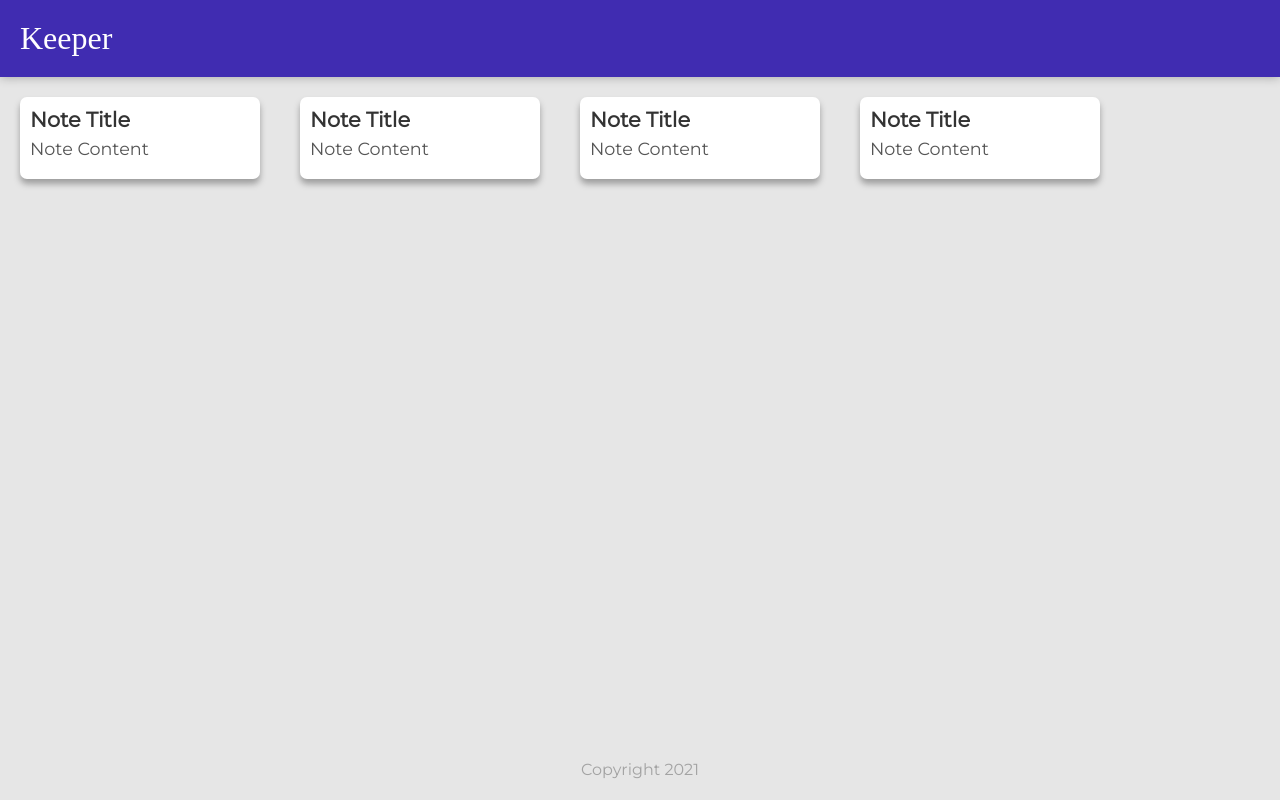
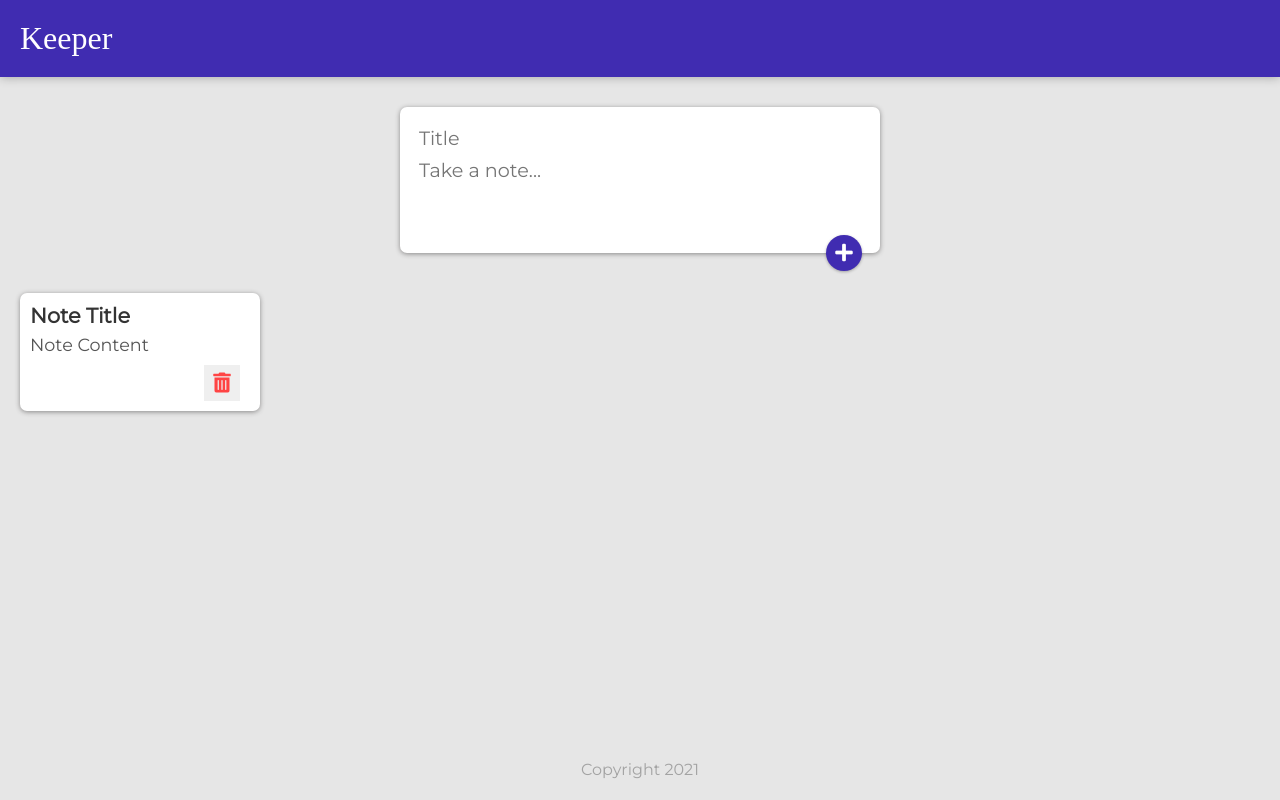
Before and after one commit to Rajguru-Aditya/KeeperApp, a React (Create React App) app: page / in a window 1280 px wide. Built offline with nearby package versions, Linux system fonts and the light colour scheme; a web font is replaced by a local one.

Commit message:
Add icons for add and delete button

```diff
--- a/public/index.html
+++ b/public/index.html
@@ -5,6 +5,13 @@
     <link
       href="https://fonts.googleapis.com/css?family=McLaren|Montserrat&display=swap"
       rel="stylesheet"
+    />
+    <link
+      rel="stylesheet"
+      href="https://cdnjs.cloudflare.com/ajax/libs/font-awesome/5.15.3/css/all.min.css"
+      integrity="sha512-iBBXm8fW90+nuLcSKlbmrPcLa0OT92xO1BIsZ+ywDWZCvqsWgccV3gFoRBv0z+8dLJgyAHIhR35VZc2oM/gI1w=="
+      crossorigin="anonymous"
+      referrerpolicy="no-referrer"
     />
     <link rel="stylesheet" href="styles.css" />
   </head>
--- a/public/styles.css
+++ b/public/styles.css
@@ -38,7 +38,7 @@ footer p {
 .note {
   background: rgb(255, 255, 255);
   border-radius: 7px;
-  box-shadow: 0 5px 6px rgb(158, 158, 158);
+  box-shadow: 0 1px 5px rgb(138, 137, 137);
   padding: 10px;
   width: 240px;
   margin: 20px;
@@ -61,3 +61,57 @@ footer p {
   word-wrap: break-word;
   color: #555;
 }
+
+.note button {
+  position: relative;
+  float: right;
+  margin-right: 10px;
+  color: #ff4444;
+  border: none;
+  width: 36px;
+  height: 36px;
+  cursor: pointer;
+  outline: none;
+}
+
+.note button i {
+  font-size: 20px;
+}
+
+form {
+  position: relative;
+  width: 480px;
+  margin: 30px auto 20px auto;
+  background: #fff;
+  padding: 15px;
+  border-radius: 7px;
+  box-shadow: 0 1px 5px rgb(138, 137, 137);
+}
+form input,
+form textarea {
+  width: 100%;
+  border: none;
+  padding: 4px;
+  outline: none;
+  font-size: 1.2em;
+  font-family: inherit;
+  resize: none;
+}
+form button {
+  position: absolute;
+  right: 18px;
+  bottom: -18px;
+  background: #402cb1;
+  color: #fff;
+  border: none;
+  border-radius: 50%;
+  width: 36px;
+  height: 36px;
+  box-shadow: 0 1px 3px rgba(0, 0, 0, 0.3);
+  cursor: pointer;
+  outline: none;
+}
+
+form button i {
+  font-size: 20px;
+}
--- a/src/components/App.jsx
+++ b/src/components/App.jsx
@@ -3,14 +3,14 @@ import Header from "./Header";
 import Footer from "./Footer";
 import Note from "./Note";
 import notes from "../notes";
+import CreateArea from "./CreateArea";
 
 function App() {
   return (
     <div>
       <Header />
-      {notes.map((noteItem) => (
-        <Note key={1} title="Note Title" content="Note Content" />
-      ))}
+      <CreateArea />
+      <Note key={1} title="Note Title" content="Note Content" />
       <Footer />
     </div>
   );
--- a/src/components/CreateArea.jsx
+++ b/src/components/CreateArea.jsx
@@ -6,7 +6,9 @@ function CreateArea() {
       <form>
         <input name="title" placeholder="Title" />
         <textarea name="content" placeholder="Take a note..." rows="3" />
-        <button>Add</button>
+        <button>
+          <i class="fas fa-plus"></i>
+        </button>
       </form>
     </div>
   );
--- a/src/components/Note.jsx
+++ b/src/components/Note.jsx
@@ -5,6 +5,9 @@ function Note(props) {
     <div className="note">
       <h1>{props.title}</h1>
       <p>{props.content}</p>
+      <button>
+        <i class="fas fa-trash-alt"></i>
+      </button>
     </div>
   );
 }
```
